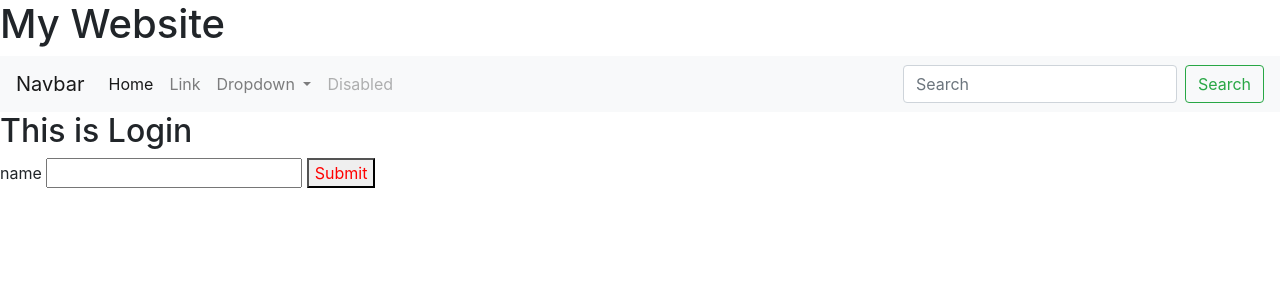
After one commit to sangngo552004/flask-todoApp, a Flask app: page /login in a window 1280 px wide. The commit adds this page. Shown: the top 300 px of the page. Run offline with Flask 3, Linux system fonts and the light colour scheme.

Commit message:
post method

```diff
--- a/main.py
+++ b/main.py
@@ -1,13 +1,21 @@
-from flask import Flask, redirect, url_for, render_template
+from flask import Flask, redirect, url_for, render_template, request
 
 app = Flask(__name__)
 
 @app.route('/user/<name>')
-def hello_world(name):
+def hello_user(name):
     return render_template('index.html', content = name, cars = ["BMW","Mercedes","Vinfast", "Tesla"])
 
 @app.route('/')
 def home_page():
     return render_template("home.html")
+
+@app.route('/login', methods=["GET","POST"])
+def login():
+    if request.method == "POST":
+        user_name = request.form["name"]
+        if user_name:
+            return redirect(url_for("hello_user", name= user_name))
+    return render_template("login.html")
 if __name__ == "__main__":
     app.run(debug=True)
--- a/templates/home.html
+++ b/templates/home.html
@@ -2,5 +2,5 @@
 {% block title %}Home Page {% endblock %}
 
 {% block content %}
-<h2>This is homepage</h2>
+<h2>This is Home Page</h2>
 {% endblock %}
--- /dev/null
+++ b/templates/login.html
@@ -0,0 +1,11 @@
+{% extends "base.html" %}
+{% block title %}Login {% endblock %}
+
+{% block content %}
+<h2>This is Login</h2>
+<form action="#" method="POST">
+    <label>name</label>
+    <input type="text" name="name">
+    <button style="color: red;">Submit</button>
+</form>
+{% endblock %}
```
